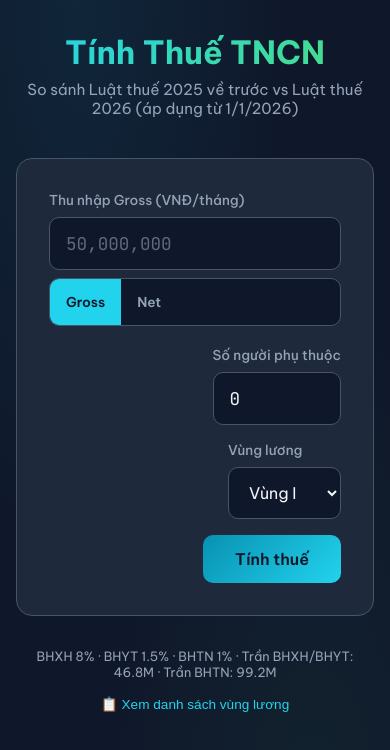
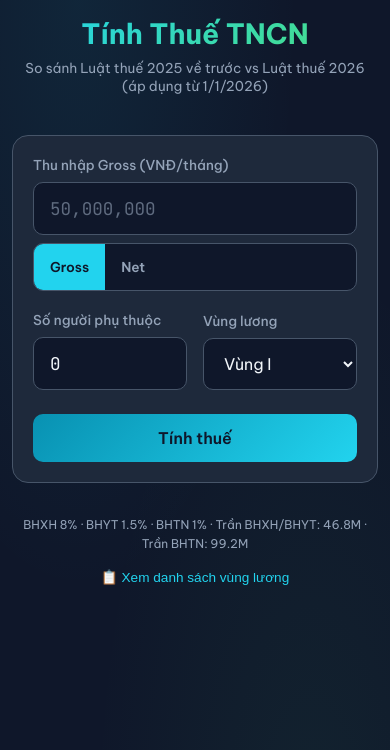
Before and after one commit to ph4n4n/vietnam-PIT, a website: page index.html in a window 390 px wide. Drawn offline with Linux system fonts and the light colour scheme.

Commit message:
fix: improve responsive layout for mobile

```diff
--- a/style.css
+++ b/style.css
@@ -108,7 +108,19 @@ h1 {
 
 @media (max-width: 640px) {
   .form-row {
-    flex-direction: column;
+    flex-wrap: wrap;
+  }
+  .form-row .form-group {
+    flex: 1 1 45%;
+    min-width: 120px;
+  }
+  .form-row .form-group-sm {
+    flex: 1 1 45%;
+    min-width: 120px;
+  }
+  .form-row .btn {
+    flex: 1 1 100%;
+    margin-top: 0.5rem;
   }
 }
 
@@ -338,16 +350,59 @@ tr:hover td {
   color: var(--success);
 }
 
+/* Mobile table scroll */
+@media (max-width: 640px) {
+  .result-card {
+    overflow-x: auto;
+  }
+
+  table {
+    min-width: 480px;
+    font-size: 0.85rem;
+  }
+
+  th, td {
+    padding: 0.75rem 1rem;
+  }
+
+  .input-section {
+    padding: 1.25rem;
+  }
+
+  body {
+    padding: 1rem 0.75rem;
+  }
+
+  h1 {
+    font-size: 1.75rem;
+  }
+
+  .subtitle {
+    font-size: 0.85rem;
+  }
+}
+
 footer {
   text-align: center;
   margin-top: 2rem;
   color: var(--text-secondary);
   font-size: 0.8rem;
+  padding: 0 0.5rem;
+}
+
+footer p {
+  line-height: 1.6;
 }
 
 footer a {
   color: var(--accent);
   text-decoration: none;
+}
+
+@media (max-width: 640px) {
+  footer {
+    font-size: 0.75rem;
+  }
 }
 
 .btn-link {
```
Also changed, not shown: dist/app.min.js, dist/style.min.css.
